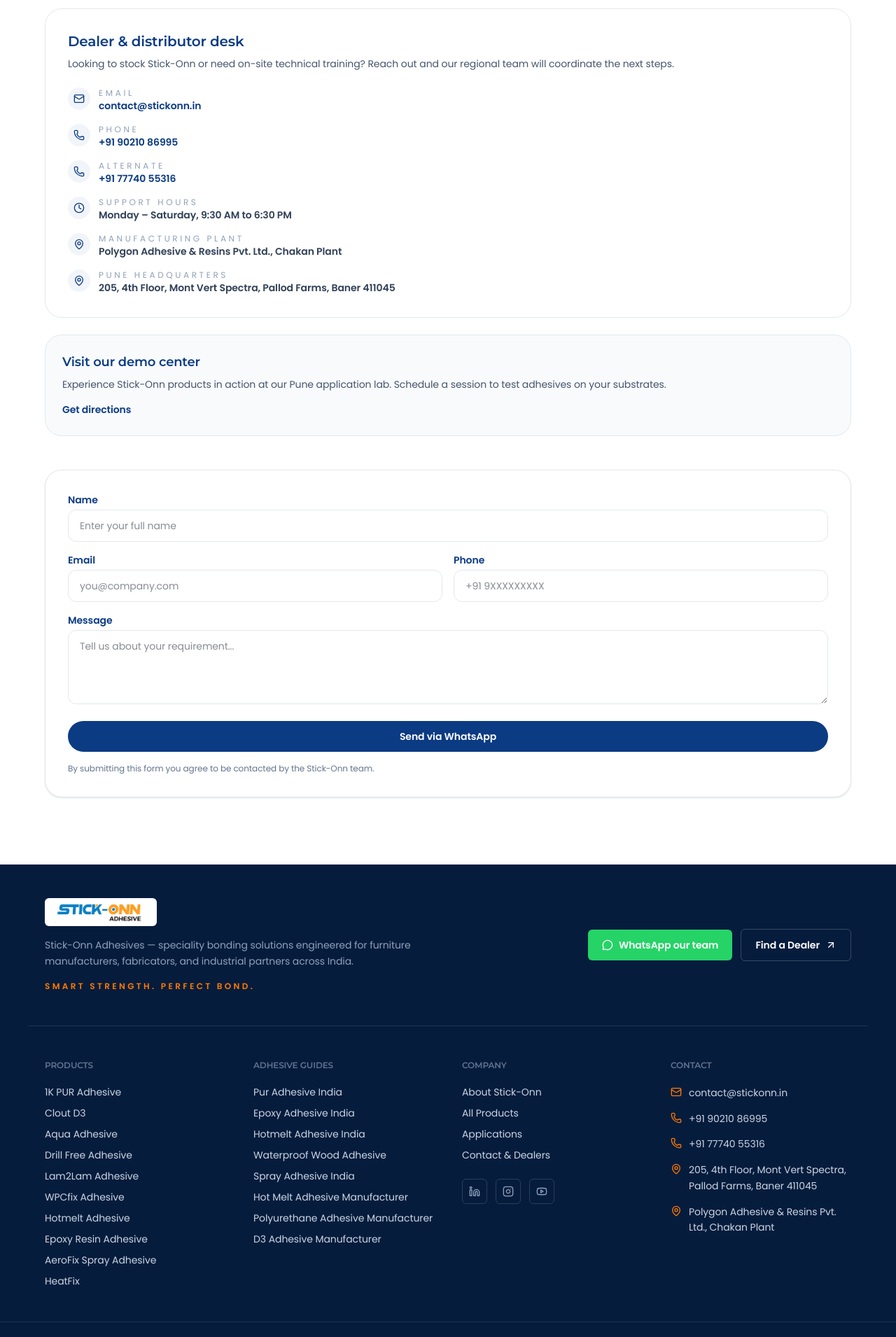
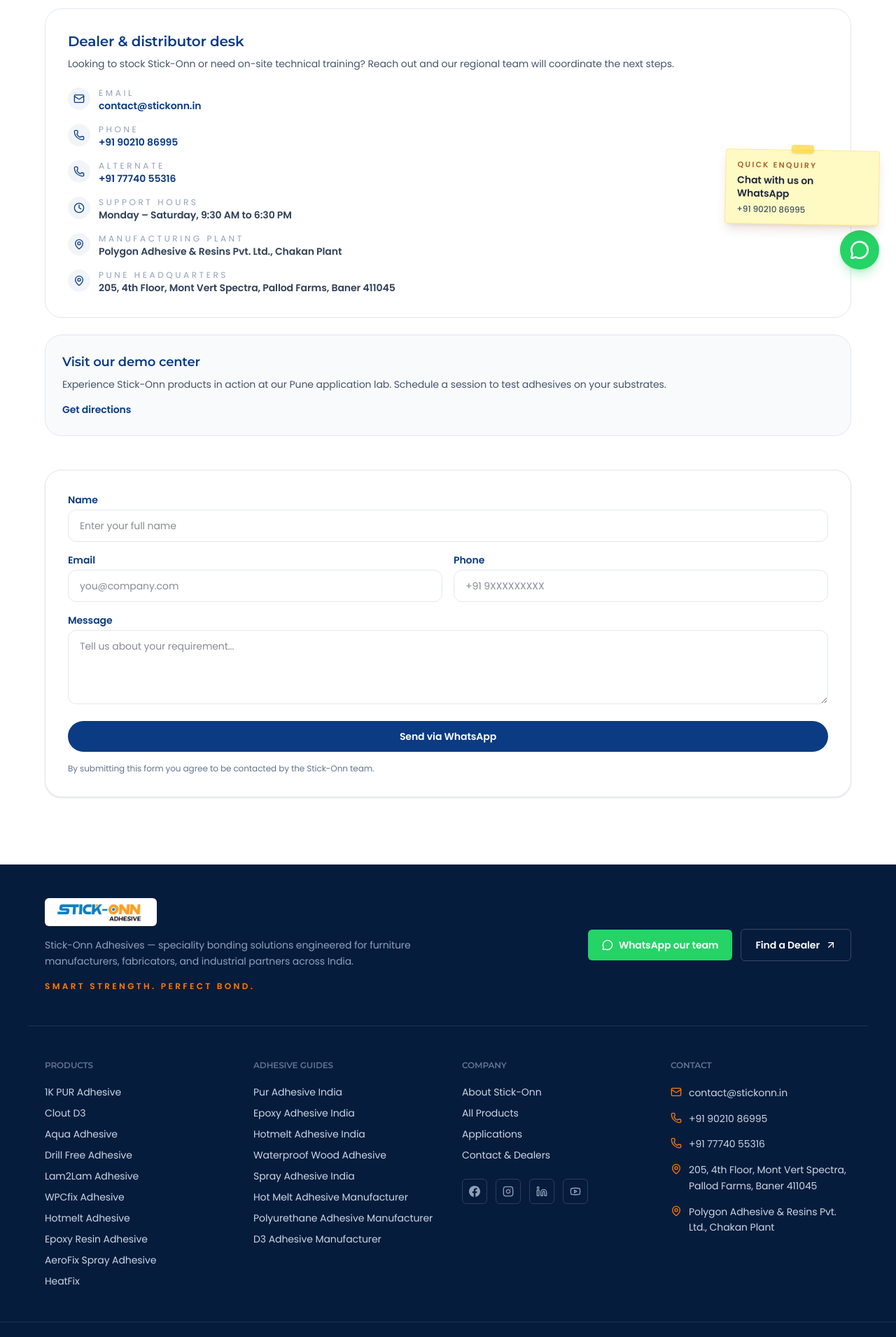
Before and after one commit to SajG/stick-onn-webpage, a Next.js app: page /contact in a window 1280 px wide. Shown: the part 391-2301 px from the top of the page at 70% size. Built offline with nearby package versions, Linux system fonts and the light colour scheme.

Commit message:
social media

```diff
--- a/app/layout.tsx
+++ b/app/layout.tsx
@@ -3,6 +3,7 @@
 import "./globals.css";
 import { Navbar } from "@/components/navbar";
 import { Footer } from "@/components/footer";
+import { WhatsAppSticky } from "@/components/whatsapp-sticky";
 import { JsonLd } from "@/components/json-ld";
 import { companyInfo } from "@/lib/data";
 import {
@@ -92,6 +93,7 @@
           <main className="flex-1 pb-24 pt-10">{children}</main>
           <Footer />
         </div>
+        <WhatsAppSticky />
         <JsonLd data={structuredData} />
       </body>
     </html>
--- a/components/footer.tsx
+++ b/components/footer.tsx
@@ -13,9 +13,23 @@
 import { companyInfo, landingPages, products } from "@/lib/data";
 import { whatsappUrl } from "@/lib/seo";
 
+function FacebookIcon({ className }: { className?: string }) {
+  return (
+    <svg
+      viewBox="0 0 24 24"
+      fill="currentColor"
+      className={className}
+      aria-hidden
+    >
+      <path d="M24 12.073c0-6.627-5.373-12-12-12s-12 5.373-12 12c0 5.99 4.388 10.954 10.125 11.854v-8.385H7.078v-3.47h3.047V9.43c0-3.007 1.792-4.669 4.533-4.669 1.312 0 2.686.235 2.686.235v2.953H15.83c-1.491 0-1.956.925-1.956 1.874v2.25h3.328l-.532 3.47h-2.796v8.385C19.612 23.027 24 18.062 24 12.073z" />
+    </svg>
+  );
+}
+
 const socialIcons = [
+  { name: "Facebook", href: companyInfo.social.facebook, icon: FacebookIcon },
+  { name: "Instagram", href: companyInfo.social.instagram, icon: Instagram },
   { name: "LinkedIn", href: companyInfo.social.linkedin, icon: Linkedin },
-  { name: "Instagram", href: companyInfo.social.instagram, icon: Instagram },
   { name: "YouTube", href: companyInfo.social.youtube, icon: Youtube },
 ];
 
--- /dev/null
+++ b/components/whatsapp-sticky.tsx
@@ -0,0 +1,36 @@
+import { MessageCircle } from "lucide-react";
+import { whatsappUrl } from "@/lib/seo";
+
+const LEAD_MESSAGE =
+  "Hi Stick-Onn team, I'd like to enquire about your adhesive products. Please share details and pricing.";
+
+export function WhatsAppSticky() {
+  const waLink = whatsappUrl(LEAD_MESSAGE);
+
+  return (
+    <a
+      href={waLink}
+      target="_blank"
+      rel="noopener noreferrer"
+      aria-label="Chat with Stick-Onn on WhatsApp at +91 90210 86995"
+      className="group fixed bottom-5 right-4 z-50 flex max-w-[220px] flex-col gap-2 sm:bottom-6 sm:right-6"
+    >
+      <div className="relative rotate-1 rounded-sm border border-amber-200/80 bg-[#fff9c4] px-4 py-3 shadow-lg shadow-amber-900/15 transition group-hover:-translate-y-0.5 group-hover:shadow-xl">
+        <span
+          className="absolute -top-2 left-1/2 h-3 w-8 -translate-x-1/2 rounded-sm bg-amber-300/70 shadow-sm"
+          aria-hidden
+        />
+        <p className="text-[11px] font-semibold uppercase tracking-[0.2em] text-amber-800/80">
+          Quick enquiry
+        </p>
+        <p className="mt-1 text-sm font-semibold leading-snug text-slate-800">
+          Chat with us on WhatsApp
+        </p>
+        <p className="mt-1 text-xs font-medium text-slate-600">+91 90210 86995</p>
+      </div>
+      <span className="ml-auto inline-flex h-14 w-14 items-center justify-center rounded-full bg-[#25D366] text-white shadow-lg shadow-[#25D366]/30 transition group-hover:scale-105 group-hover:bg-[#1da851]">
+        <MessageCircle className="h-7 w-7" strokeWidth={2.25} />
+      </span>
+    </a>
+  );
+}
--- a/lib/data.ts
+++ b/lib/data.ts
@@ -84,8 +84,9 @@
   address: "205, 4th Floor, Mont Vert Spectra, Pallod Farms, Baner 411045",
   plant: "Polygon Adhesive & Resins Pvt. Ltd., Chakan Plant",
   social: {
+    facebook: "https://www.facebook.com/profile.php?id=61591396277538",
+    instagram: "https://www.instagram.com/stickonn_adhesive/",
     linkedin: "https://www.linkedin.com/company/stickonn",
-    instagram: "https://www.instagram.com/stickonn.in",
     youtube: "https://www.youtube.com/@stickonn",
   },
 };
```
